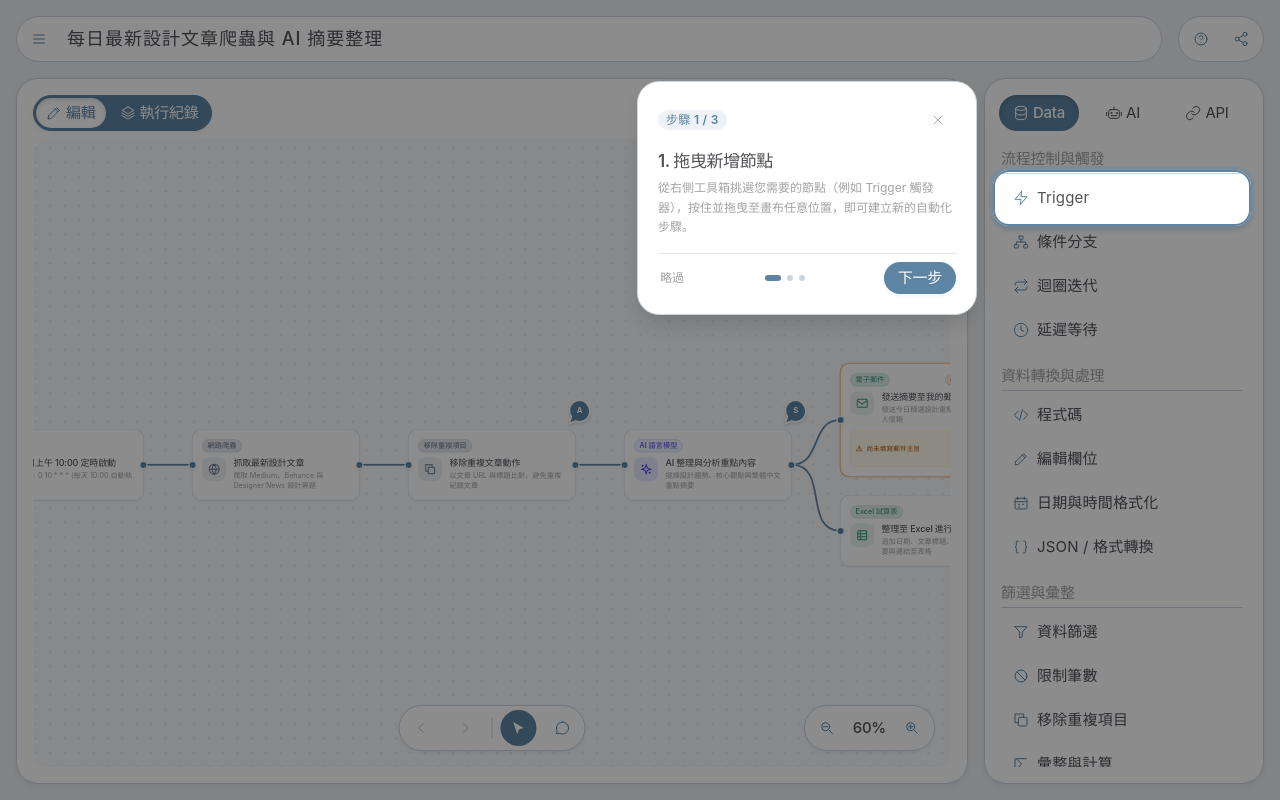
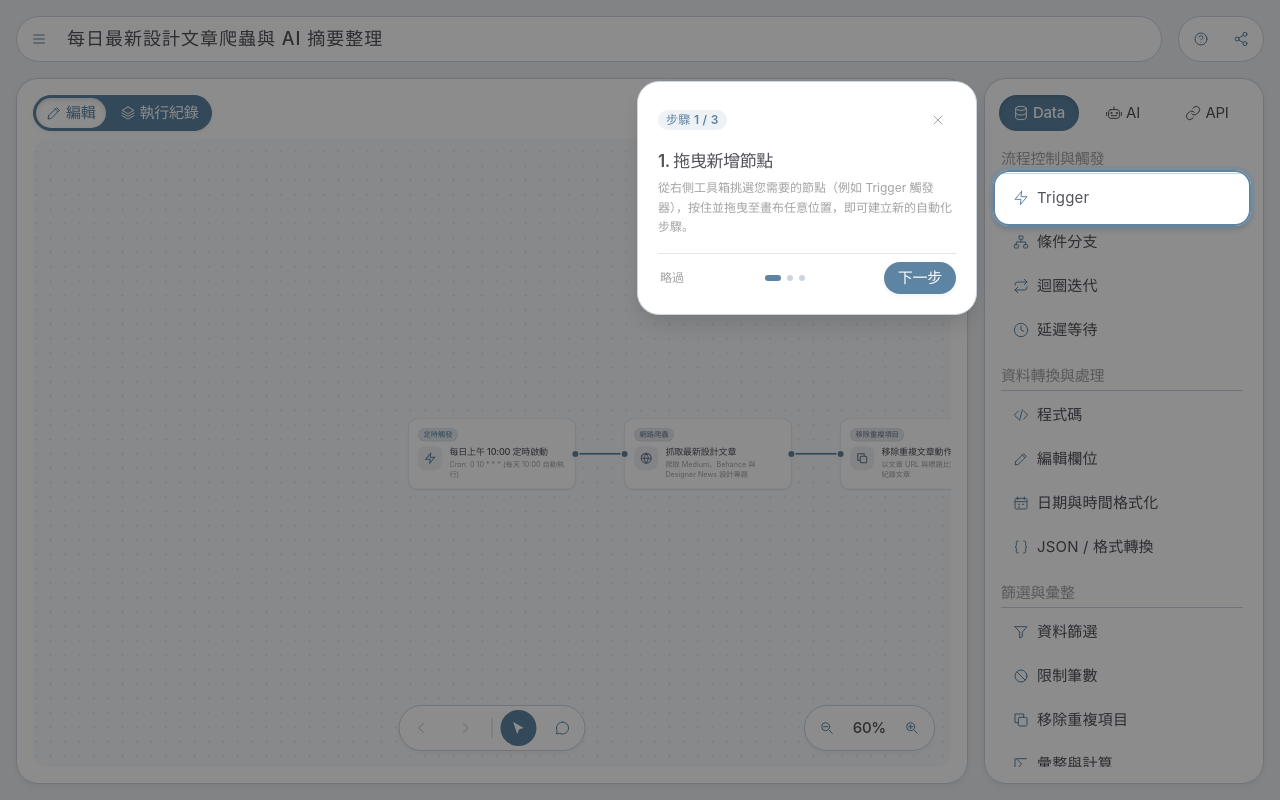
Before and after one commit to Jacquelineye/ai-workflow-showcase, a React (Vite) app: page / in a window 1280 px wide. Built offline with nearby package versions, Linux system fonts and the light colour scheme.

Commit message:
feat: center trigger node in canvas upon entering default screen

```diff
--- a/src/App.jsx
+++ b/src/App.jsx
@@ -1072,7 +1072,7 @@ export default function App() {
 
   /* 縮放與平移狀態 */
   const [zoom, setZoom] = useState(60);
-  const [pan, setPan] = useState({ x: -9, y: 154 });
+  const [pan, setPan] = useState({ x: 368, y: 171 });
   const [isCentered, setIsCentered] = useState(false);
   const [isPanning, setIsPanning] = useState(false);
 
@@ -1676,19 +1676,40 @@ export default function App() {
   const selectedNode = nodes.find((n) => n.id === selectedNodeId);
   const activeDetailNode = selectedNode || previewToolNode;
 
-  /* 預設使資料置中出現在正中間 (Requirement 3) */
+  /* 預設畫面進入時，trigger 節點應位於畫布正中間 (Requirement) */
   useEffect(() => {
+    if (!canvasRef.current || isCentered) return;
+
+    const tryCenter = () => {
       if (!canvasRef.current || isCentered) return;
       const { clientWidth, clientHeight } = canvasRef.current;
       if (clientWidth > 0 && clientHeight > 0) {
         const scale = zoom / 100;
-      const initialPanX = Math.round(clientWidth / 2 - 940 * scale);
-      const initialPanY = Math.round(clientHeight / 2 - 280 * scale);
+        const triggerNode =
+          nodes.find((n) => n.id === "trigger-cron" || n.category === "trigger") ||
+          nodes[0];
+        const triggerX = triggerNode?.x ?? 80;
+        const triggerY = triggerNode?.y ?? 240;
+        const triggerCenterX = triggerX + NODE_WIDTH / 2;
+        const triggerCenterY = triggerY + 118 / 2;
+
+        const initialPanX = Math.round(clientWidth / 2 - triggerCenterX * scale);
+        const initialPanY = Math.round(clientHeight / 2 - triggerCenterY * scale);
         panRef.current = { x: initialPanX, y: initialPanY };
         setPan({ x: initialPanX, y: initialPanY });
         setIsCentered(true);
       }
-  }, [isCentered, zoom]);
+    };
+
+    tryCenter();
+    const raf = requestAnimationFrame(tryCenter);
+    const timer = setTimeout(tryCenter, 60);
+
+    return () => {
+      cancelAnimationFrame(raf);
+      clearTimeout(timer);
+    };
+  }, [isCentered, zoom, nodes]);
 
   /* 左鍵拖動畫布或新增留言 */
   const handleCanvasMouseDown = (e) => {
@@ -3139,9 +3160,10 @@ export default function App() {
         if (canvasRef.current) {
           const { clientWidth, clientHeight } = canvasRef.current;
           if (clientWidth > 0 && clientHeight > 0) {
-            const scale = zoom / 100;
-            const initialPanX = Math.round(clientWidth / 2 - 940 * scale);
-            const initialPanY = Math.round(clientHeight / 2 - 280 * scale);
+            const triggerCenterX = 80 + NODE_WIDTH / 2;
+            const triggerCenterY = 240 + 118 / 2;
+            const initialPanX = Math.round(clientWidth / 2 - triggerCenterX * scale);
+            const initialPanY = Math.round(clientHeight / 2 - triggerCenterY * scale);
             panRef.current = { x: initialPanX, y: initialPanY };
             setPan({ x: initialPanX, y: initialPanY });
           }
```
Lines whose indentation alone changed are shown as unchanged.
